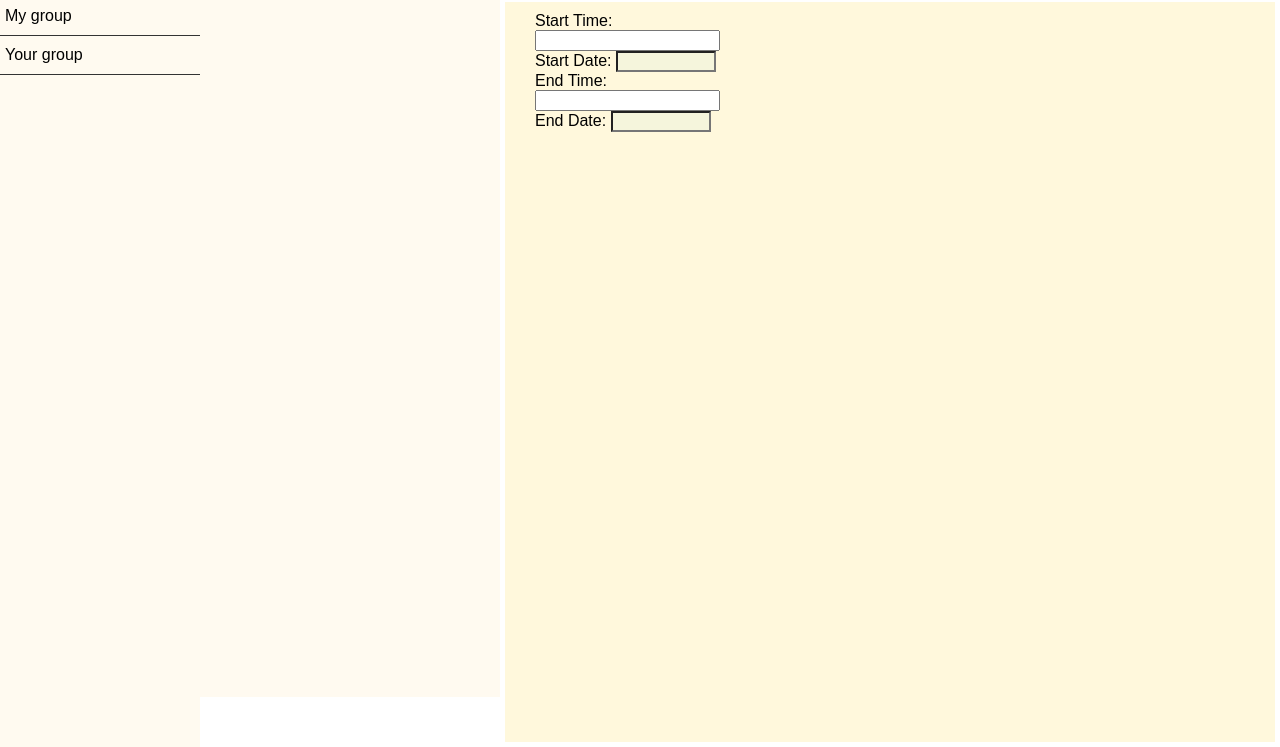
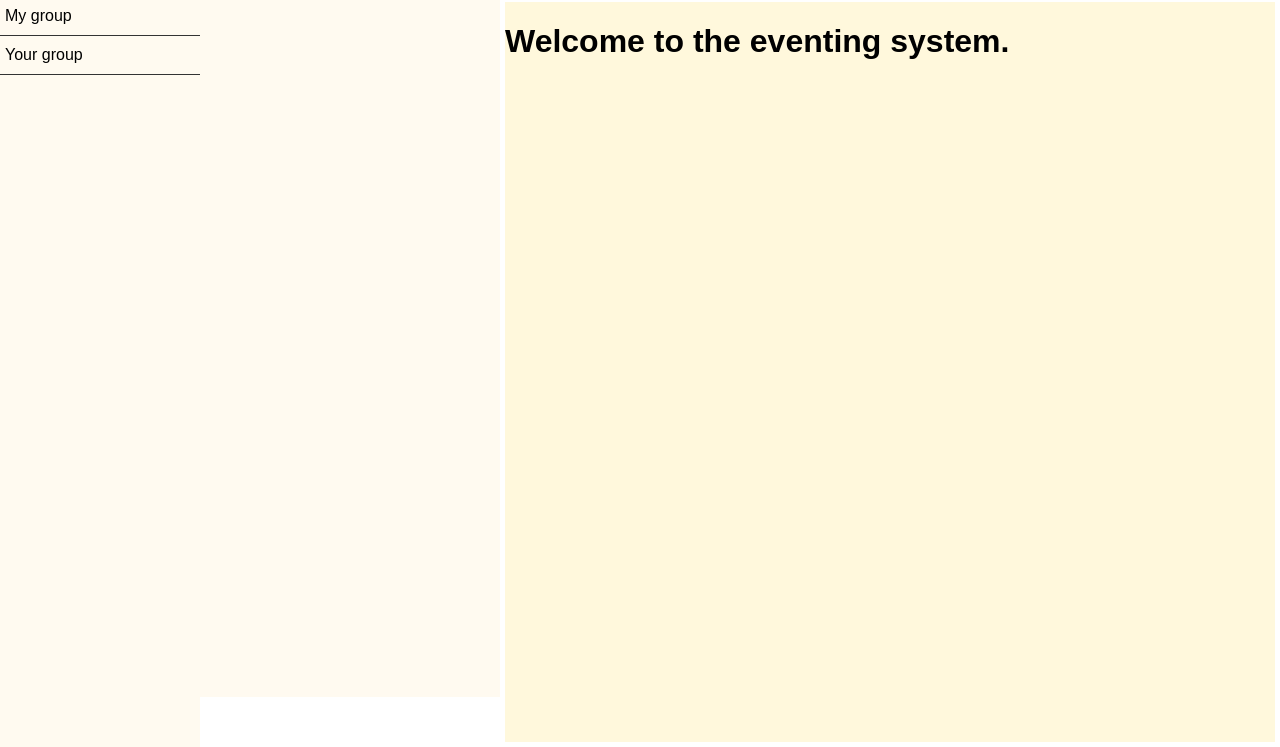
Before and after one commit to Hackathon-UCSC-2015/HackUCSC-2015, a website: page client/index.html in a window 1280 px wide. Shown: the part 53-800 px from the top of the page. Drawn offline with nearby package versions, Linux system fonts and the light colour scheme.

Commit message:
Content area cleans up now

```diff
--- a/client/index.html
+++ b/client/index.html
@@ -50,6 +50,9 @@
             </div>
         </div>
         <div id="eventDetails">
+            <div id="welcomeMessage" style="display:none">
+                <h1>Welcome to the eventing system.</h1>
+            </div>
         	<div id="eventImage"><img /></div>
             <span id="timeSelect">
                 Start Time:<input type="text" id="startTime" class="timePicker"/><br/>
--- a/client/script.js
+++ b/client/script.js
@@ -90,10 +90,16 @@ function displayEvent(eventID) {
         $('#saveButton').hide();
         $('#editButton').hide();
         $('.timePicker').prop('readonly', true).val("");
+        $('#eventImage').hide();
+        $('#welcomeMessage').show();
+        $('#timeSelect').hide();
         return;
     }
     var data = eventDataByID(eventID);
     currentlyViewing = eventID;
+    $('#welcomeMessage').hide();
+    $('#eventImage').show();
+    $('#timeSelect').show();
     $('#eventDetails > h2').html(data.name);
     $('#miniDescription').html(data.miniDescription);
     $('#description').html(data.description);
@@ -261,6 +267,7 @@ $(document).ready(function() {
 
     $('#usernameBox').hide();
 
+    displayEvent(undefined);
 });
 
 function getDate(date) {
```
